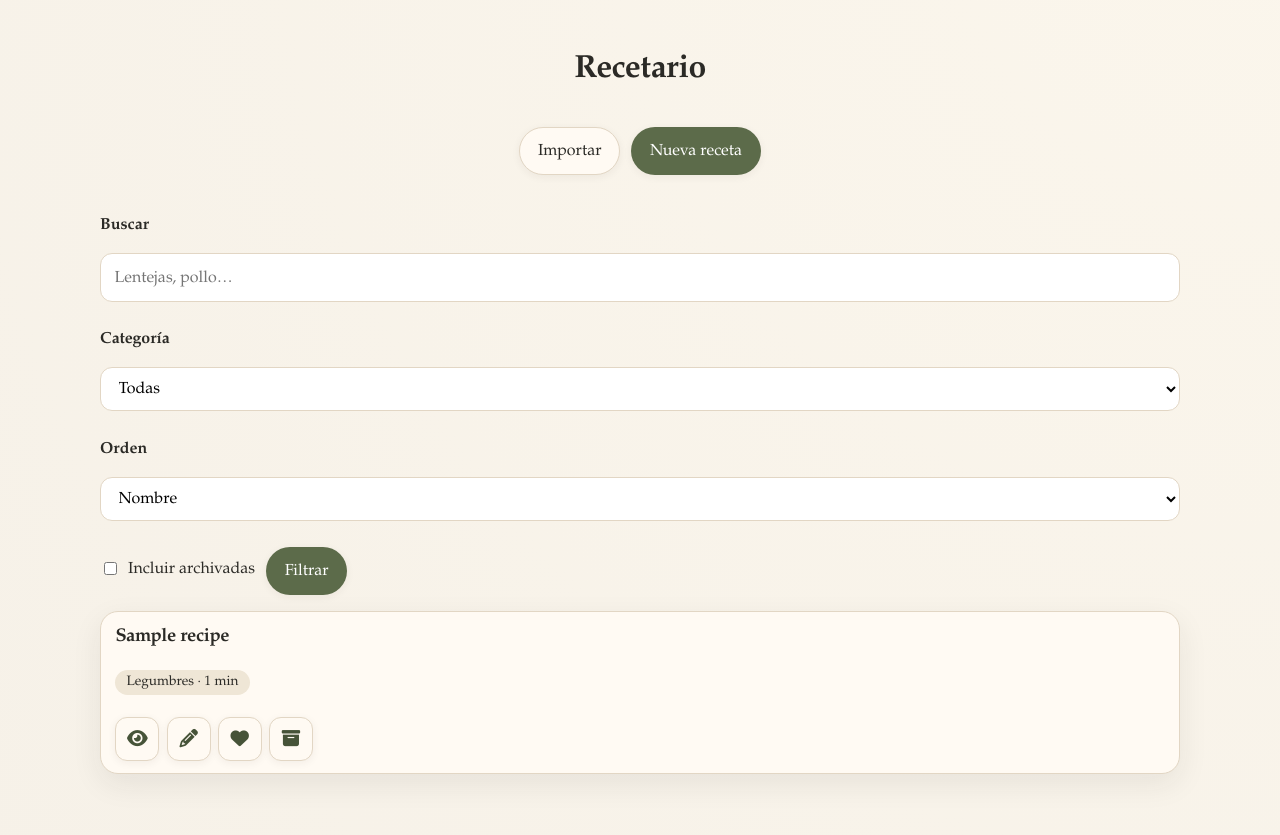
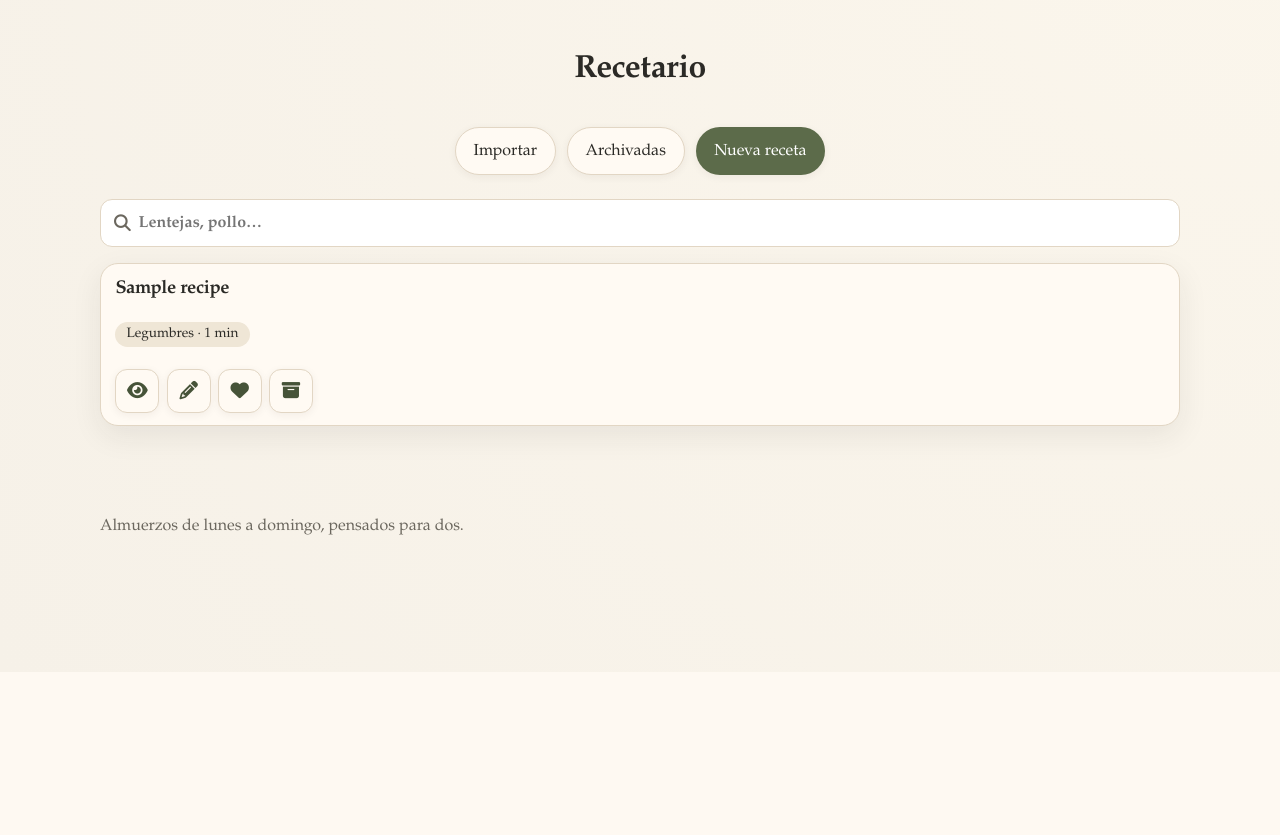
Before and after one commit to allanaguilar/nuestro_menu, a Django app: page /recetas/ in a window 1280 px wide. Shown: the part 128-963 px from the top of the page. After the commit the page ends 663 px from the top, so only its background shows below. Run offline with Django 5.2, Linux system fonts and the light colour scheme; a user stored in the database is signed in; tables that the repository leaves empty hold one stand-in row (values such as "Sample post"); parts of the project's set-up code (start-up, migrations or seed data) failed here and were passed over.

Commit message:
Agregar funcionalidad para filtrar recetas archivadas y mejorar la interfaz de búsqueda

```diff
--- a/apps/recipes/selectors.py
+++ b/apps/recipes/selectors.py
@@ -16,9 +16,13 @@ def recipe_count(household):
     return recipes_for_household(household).count()
 
 
-def search_recipes(household, *, query="", category="", sort="name", include_archived=False):
+def search_recipes(
+    household, *, query="", category="", sort="name", include_archived=False, archived_only=False
+):
     qs = recipes_for_household(household)
-    if not include_archived:
+    if archived_only:
+        qs = qs.filter(is_active=False)
+    elif not include_archived:
         qs = qs.filter(is_active=True)
     if query:
         qs = qs.filter(
--- a/apps/recipes/views.py
+++ b/apps/recipes/views.py
@@ -8,7 +8,6 @@ from apps.core.mixins import HouseholdRequiredMixin, get_owned_or_404
 from apps.preferences.selectors import preference_map
 from apps.preferences.services import toggle_favorite
 from apps.recipes.forms import RecipeForm, RecipeImportForm
-from apps.recipes.models import Recipe
 from apps.recipes.selectors import recipes_for_household, search_recipes
 from apps.recipes.services import archive_recipe, import_recipes_from_text, reactivate_recipe
 
@@ -19,20 +18,16 @@ class RecipeListView(HouseholdRequiredMixin, ListView):
     paginate_by = 30
 
     def get_queryset(self):
+        show_archived = self.request.GET.get("archivo") == "1"
         return search_recipes(
             self.request.household,
             query=self.request.GET.get("q", ""),
-            category=self.request.GET.get("categoria", ""),
-            sort=self.request.GET.get("orden", "name"),
-            include_archived=self.request.GET.get("archivo") == "1",
+            archived_only=show_archived,
         )
 
     def get_context_data(self, **kwargs):
         context = super().get_context_data(**kwargs)
-        context["categories"] = Recipe.Category.choices
         context["query"] = self.request.GET.get("q", "")
-        context["selected_category"] = self.request.GET.get("categoria", "")
-        context["sort"] = self.request.GET.get("orden", "name")
         context["include_archived"] = self.request.GET.get("archivo") == "1"
         prefs = preference_map(
             self.request.user, [recipe.id for recipe in context["recipes"]]
--- a/static/css/app.css
+++ b/static/css/app.css
@@ -406,9 +406,26 @@ textarea.recipe-text {
 }
 .status-approved { background: #dce8d8; color: var(--ok); }
 .status-draft { background: #f3e3d2; }
-.toolbar, .inline-form, .filters, .pref-form, .hero-actions {
+.toolbar, .inline-form, .pref-form, .hero-actions {
   display: flex; flex-wrap: wrap; gap: 0.7rem; align-items: end; margin: 1rem 0;
 }
+.filters {
+  margin: 0 0 1rem;
+}
+.filters .search-field {
+  position: relative;
+  width: 100%;
+  margin: 0;
+}
+.filters .search-field .icon {
+  position: absolute;
+  left: 0.75rem;
+  top: 50%;
+  transform: translateY(-50%);
+  color: var(--muted);
+  pointer-events: none;
+}
+.filters .search-field .field-input { padding-left: 2.35rem; }
 .hero-actions {
   justify-content: center;
   align-items: center;
--- a/static/js/app.js
+++ b/static/js/app.js
@@ -70,6 +70,16 @@
     const form = event.detail && event.detail.elt;
     if (form && form.classList) form.classList.remove("is-loading");
   }
+  document.addEventListener("keydown", function (event) {
+    if (event.key !== "Enter") return;
+    const input = event.target;
+    if (!(input instanceof HTMLInputElement) || input.name !== "q") return;
+    const form = input.closest("form.filters");
+    if (!form) return;
+    event.preventDefault();
+    form.requestSubmit();
+  });
+
   document.addEventListener("change", function (event) {
     const select = event.target;
     if (!(select instanceof HTMLSelectElement) || !select.classList.contains("baby-food-select")) return;
--- a/static/service-worker.js
+++ b/static/service-worker.js
@@ -1,14 +1,14 @@
-const CACHE_NAME = "nuestro-menu-static-v31";
+const CACHE_NAME = "nuestro-menu-static-v37";
 const STATIC_ASSETS = [
   "/static/css/app.css",
-  "/static/css/app.css?v=29",
+  "/static/css/app.css?v=33",
   "/static/vendor/fontawesome/css/fontawesome.min.css",
   "/static/vendor/fontawesome/css/solid.min.css",
   "/static/vendor/fontawesome/css/regular.min.css",
   "/static/vendor/fontawesome/webfonts/fa-solid-900.woff2",
   "/static/vendor/fontawesome/webfonts/fa-regular-400.woff2",
   "/static/js/app.js",
-  "/static/js/app.js?v=17",
+  "/static/js/app.js?v=20",
   "/static/js/htmx.min.js",
   "/static/icons/icon-192.png",
   "/static/icons/icon-512.png",
--- a/templates/base.html
+++ b/templates/base.html
@@ -13,7 +13,7 @@
     <link rel="stylesheet" href="{% static 'vendor/fontawesome/css/fontawesome.min.css' %}">
     <link rel="stylesheet" href="{% static 'vendor/fontawesome/css/solid.min.css' %}">
     <link rel="stylesheet" href="{% static 'vendor/fontawesome/css/regular.min.css' %}">
-    <link rel="stylesheet" href="{% static 'css/app.css' %}?v=29">
+    <link rel="stylesheet" href="{% static 'css/app.css' %}?v=33">
   </head>
   <body hx-boost="true">
     <a class="skip-link" href="#contenido">Saltar al contenido</a>
@@ -56,6 +56,6 @@
       <div class="wrap">Almuerzos de lunes a domingo, pensados para dos.</div>
     </footer>
     <script src="{% static 'js/htmx.min.js' %}" defer></script>
-    <script src="{% static 'js/app.js' %}?v=17" defer></script>
+    <script src="{% static 'js/app.js' %}?v=20" defer></script>
   </body>
 </html>
--- a/templates/includes/icon.html
+++ b/templates/includes/icon.html
@@ -2,6 +2,7 @@
 {% elif name == "refresh" %}<i class="icon fa-solid fa-rotate" aria-hidden="true"></i>
 {% elif name == "pencil" %}<i class="icon fa-solid fa-pencil" aria-hidden="true"></i>
 {% elif name == "eye" %}<i class="icon fa-solid fa-eye" aria-hidden="true"></i>
+{% elif name == "search" %}<i class="icon fa-solid fa-magnifying-glass" aria-hidden="true"></i>
 {% elif name == "heart" %}<i class="icon fa-regular fa-heart" aria-hidden="true"></i>
 {% elif name == "heart-fill" %}<i class="icon fa-solid fa-heart" aria-hidden="true"></i>
 {% elif name == "archive" %}<i class="icon fa-solid fa-box-archive" aria-hidden="true"></i>
--- a/templates/recipes/list.html
+++ b/templates/recipes/list.html
@@ -5,29 +5,17 @@
   <h1>Recetario</h1>
   <div class="hero-actions">
     <a class="button button-secondary" href="{% url 'recipes:import' %}">Importar</a>
+    <a class="button{% if not include_archived %} button-secondary{% endif %}" aria-pressed="{% if include_archived %}true{% else %}false{% endif %}" href="{% url 'recipes:list' %}{% if include_archived %}{% if query %}?q={{ query|urlencode }}{% endif %}{% else %}?archivo=1{% if query %}&amp;q={{ query|urlencode }}{% endif %}{% endif %}">Archivadas</a>
     <a class="button" href="{% url 'recipes:create' %}">Nueva receta</a>
   </div>
 </div>
 <form class="filters" method="get">
-  <label for="id_q">Buscar</label>
-  <input class="field-input" id="id_q" type="search" name="q" value="{{ query }}" placeholder="Lentejas, pollo…">
-  <label for="id_categoria">Categoría</label>
-  <select class="field-input" id="id_categoria" name="categoria">
-    <option value="">Todas</option>
-    {% for value, label in categories %}
-    <option value="{{ value }}" {% if selected_category == value %}selected{% endif %}>{{ label }}</option>
-    {% endfor %}
-  </select>
-  <label for="id_orden">Orden</label>
-  <select class="field-input" id="id_orden" name="orden">
-    <option value="name" {% if sort == 'name' %}selected{% endif %}>Nombre</option>
-    <option value="recent" {% if sort == 'recent' %}selected{% endif %}>Más recientes</option>
-  </select>
-  <label class="check">
-    <input type="checkbox" name="archivo" value="1" {% if include_archived %}checked{% endif %}>
-    Incluir archivadas
+  <label class="search-field">
+    <span class="sr-only">Buscar</span>
+    {% include "includes/icon.html" with name="search" %}
+    <input class="field-input" id="id_q" type="search" name="q" value="{{ query }}" placeholder="Lentejas, pollo…">
   </label>
-  <button class="button" type="submit">Filtrar</button>
+  {% if include_archived %}<input type="hidden" name="archivo" value="1">{% endif %}
 </form>
 
 {% if recipes %}
@@ -77,6 +65,6 @@
   {% endfor %}
 </ul>
 {% else %}
-<p>No hay recetas con esos filtros. Empieza creando la primera.</p>
+<p>{% if include_archived %}No hay recetas archivadas.{% else %}No hay recetas con esos filtros. Empieza creando la primera.{% endif %}</p>
 {% endif %}
 {% endblock %}
```
Also changed, not shown: apps/recipes/tests.py (+21 -0 lines).
